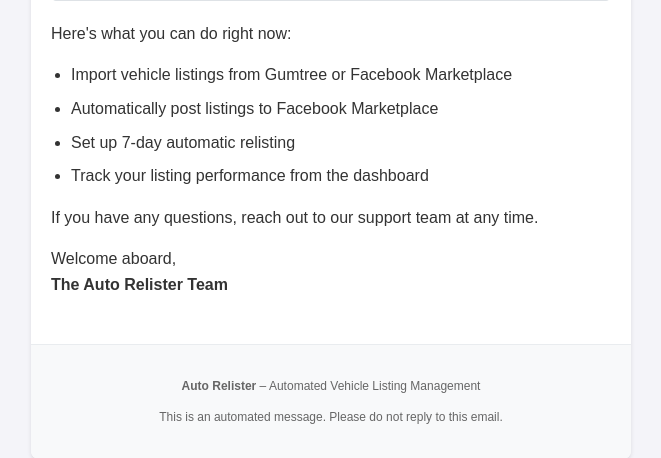
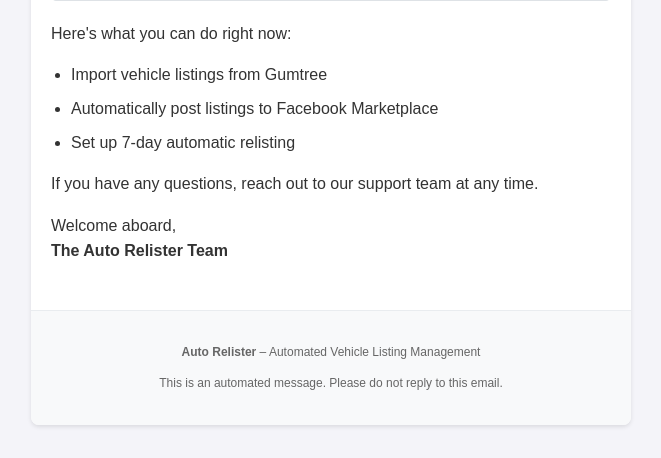
Before and after one commit to AuraTekAI/relister-api, a Django app: template src/templates/listings/welcome_trial.html in a window 1280 px wide. Shown: the part 703-1161 px from the top of the page, without its empty margins (309-970 px from the left). After the commit the page ends 1130 px from the top, so only its background shows below. Run offline with Django 5.2, Linux system fonts and the light colour scheme; the template is opened without the code that fills it, so the values that code supplies are empty; parts of the project's set-up code (start-up, migrations or seed data) failed here and were passed over.

Commit message:
fix: change the welcome email

```diff
--- a/src/templates/listings/welcome_trial.html
+++ b/src/templates/listings/welcome_trial.html
@@ -117,10 +117,9 @@
 
             <p>Here's what you can do right now:</p>
             <ul>
-                <li>Import vehicle listings from Gumtree or Facebook Marketplace</li>
+                <li>Import vehicle listings from Gumtree</li>
                 <li>Automatically post listings to Facebook Marketplace</li>
                 <li>Set up 7-day automatic relisting</li>
-                <li>Track your listing performance from the dashboard</li>
             </ul>
 
             <p>If you have any questions, reach out to our support team at any time.</p>
```
